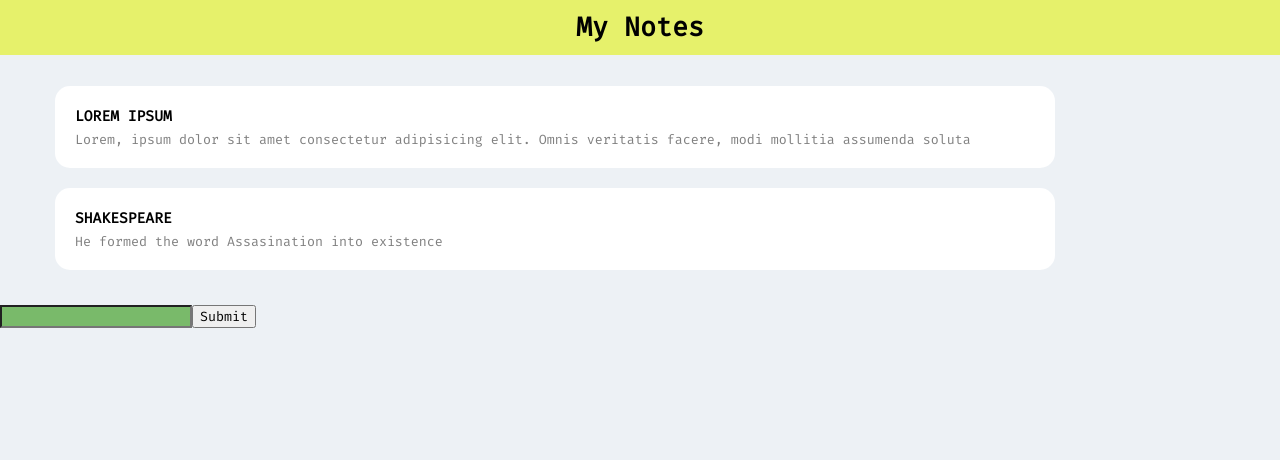
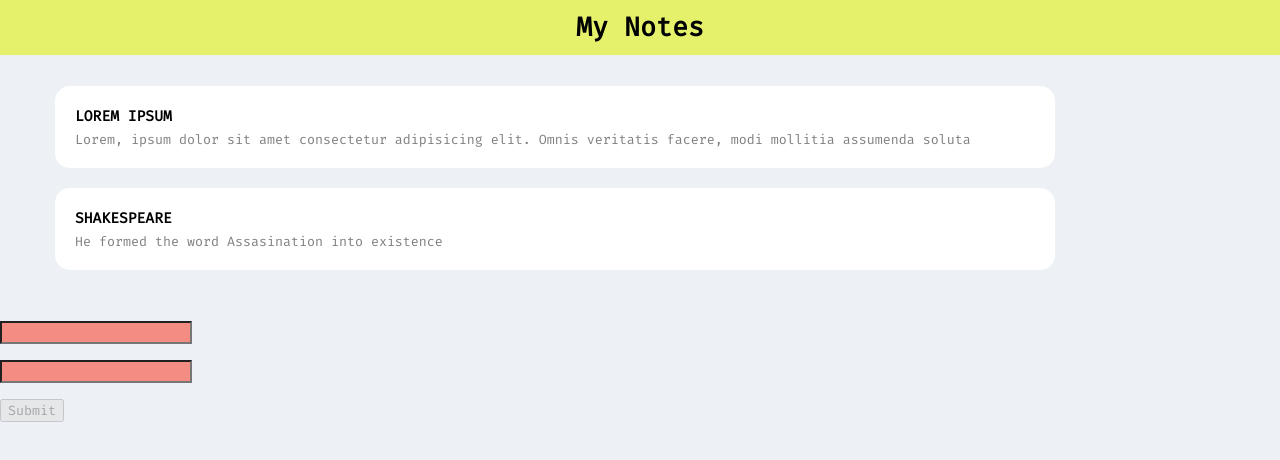
Before and after one commit to chibuzor9/notes-app, an Angular app: page / in a window 1280 px wide. Shown: the top 460 px of the page. Built offline with nearby package versions, Linux system fonts and the light colour scheme.

Commit message:
modified:   src/app/app.component.html 	modified:   src/app/app.component.ts

```diff
--- a/src/app/app.component.html
+++ b/src/app/app.component.html
@@ -5,7 +5,13 @@
   <input type="submit" value="Submit" [disabled]="!myForm.form.valid" />
 </form> -->
 
-<form (submit)="showName()">
+<!-- <form (submit)="showName()">
   <input type="text" [formControl]="name" name="name" />
   <input type="submit" value="Submit" />
+</form> -->
+
+<form [formGroup]="loginForm" (ngSubmit)="login()">
+	<p><input type="text" formControlName="username" /></p>
+	<p><input type="password" formControlName="password" /></p>
+	<input type="submit" value="Submit" [disabled]="!loginForm.valid" />
 </form>
--- a/src/app/app.component.ts
+++ b/src/app/app.component.ts
@@ -5,6 +5,7 @@ import { NgFor } from '@angular/common';
 import { FormsModule } from '@angular/forms';
 import { ReactiveFormsModule } from '@angular/forms';
 import { FormGroup, FormControl } from '@angular/forms';
+import { Validators } from '@angular/forms';
 
 @Component({
 	selector: 'app-root',
@@ -19,13 +20,14 @@ import { FormGroup, FormControl } from '@angular/forms';
 		ReactiveFormsModule,
 	],
 })
+
 export class AppComponent {
-	logon = new FormGroup({
-		username: new FormControl(''),
-		password: new FormControl(''),
+	loginForm = new FormGroup({
+		username: new FormControl('', Validators.required),
+		password: new FormControl('', Validators.required),
 	});
 	name = new FormControl('');
-	showName() {
-		alert(this.name.value);
+	login() {
+		alert(this.loginForm.value.username + ' | ' + this.loginForm.value.password);
 	}
 }
```
